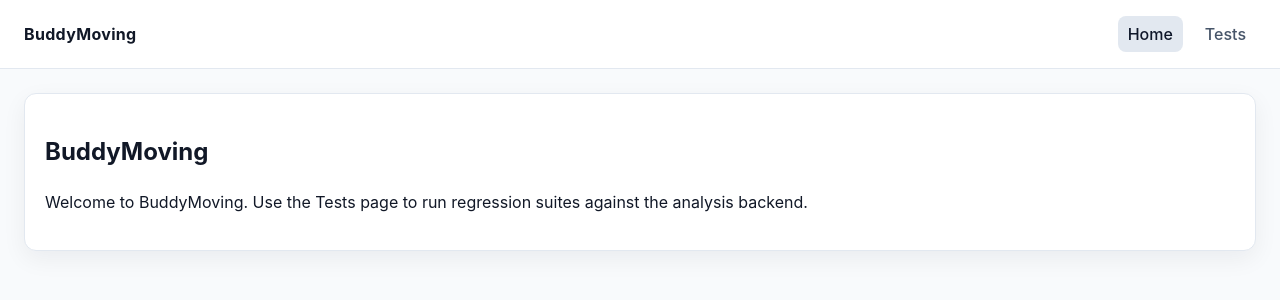
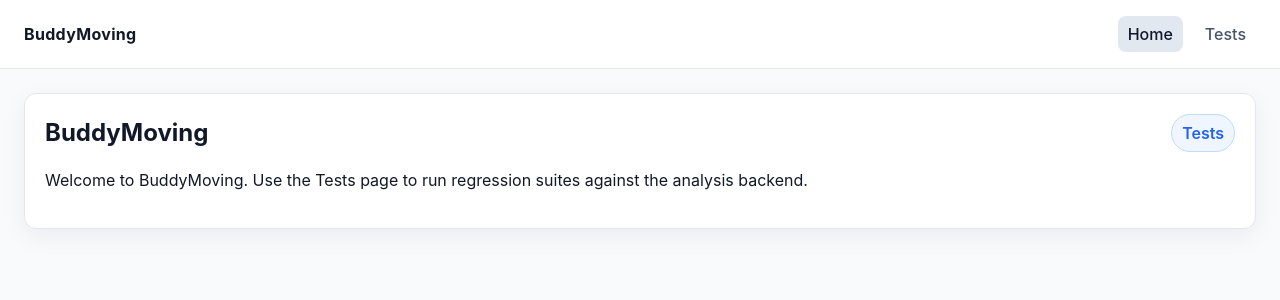
Before and after one commit to onlysdesign-ui/buddy-moving, a React (Vite) app in the folder frontend/: page / in a window 1280 px wide. Shown: the top 300 px of the page. Built offline with nearby package versions, Linux system fonts and the light colour scheme.

Commit message:
Add tests link to home header

```diff
--- a/frontend/src/pages/HomePage.tsx
+++ b/frontend/src/pages/HomePage.tsx
@@ -1,7 +1,14 @@
+import { Link } from "react-router-dom";
+
 const HomePage = () => {
   return (
     <section className="card">
-      <h1>BuddyMoving</h1>
+      <div className="home-header">
+        <h1>BuddyMoving</h1>
+        <Link className="home-tests-link" to="/tests">
+          Tests
+        </Link>
+      </div>
       <p>
         Welcome to BuddyMoving. Use the Tests page to run regression suites
         against the analysis backend.
--- a/frontend/src/styles.css
+++ b/frontend/src/styles.css
@@ -64,6 +64,31 @@ body {
   border-radius: 12px;
   border: 1px solid #e2e8f0;
   box-shadow: 0 8px 24px rgba(15, 23, 42, 0.06);
+}
+
+.home-header {
+  display: flex;
+  align-items: center;
+  justify-content: space-between;
+  gap: 16px;
+}
+
+.home-header h1 {
+  margin: 0;
+}
+
+.home-tests-link {
+  text-decoration: none;
+  color: #2563eb;
+  font-weight: 600;
+  padding: 6px 10px;
+  border-radius: 999px;
+  border: 1px solid #bfdbfe;
+  background: #eff6ff;
+}
+
+.home-tests-link:hover {
+  background: #dbeafe;
 }
 
 .button {
```
